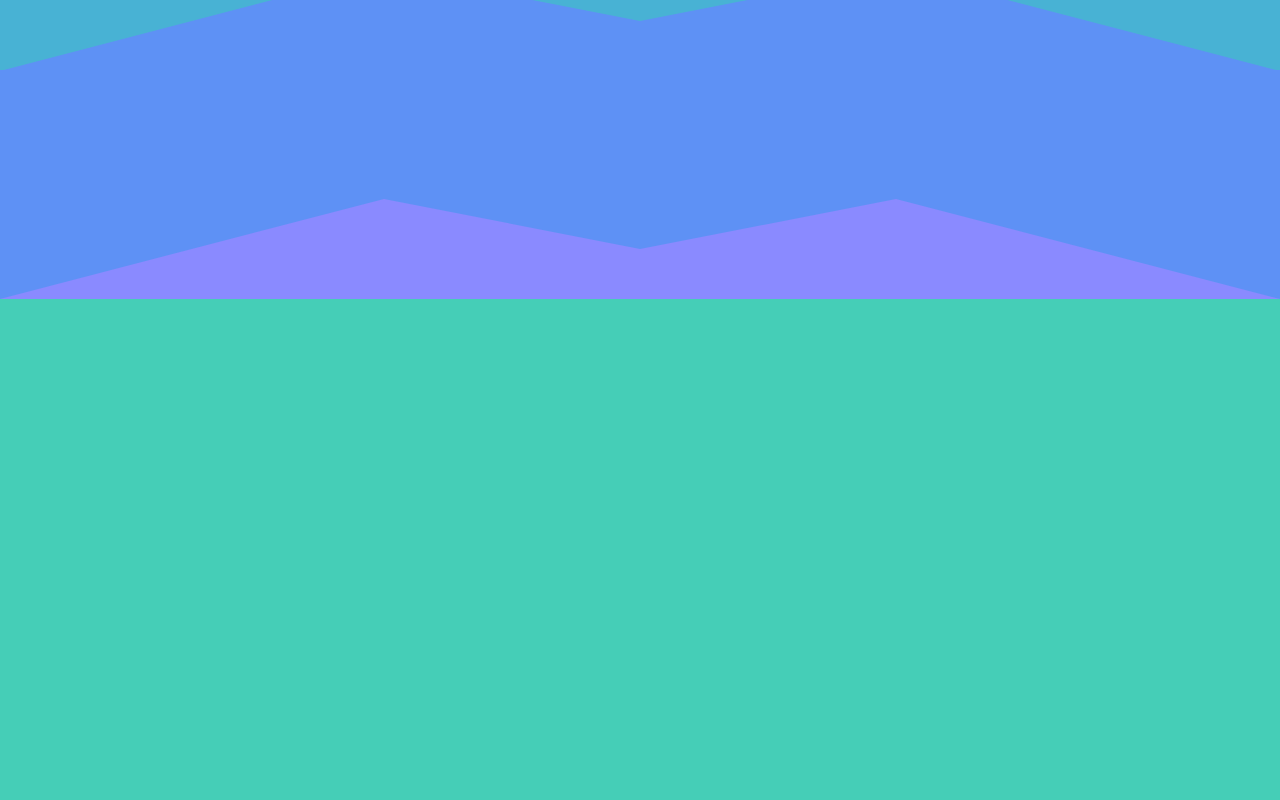
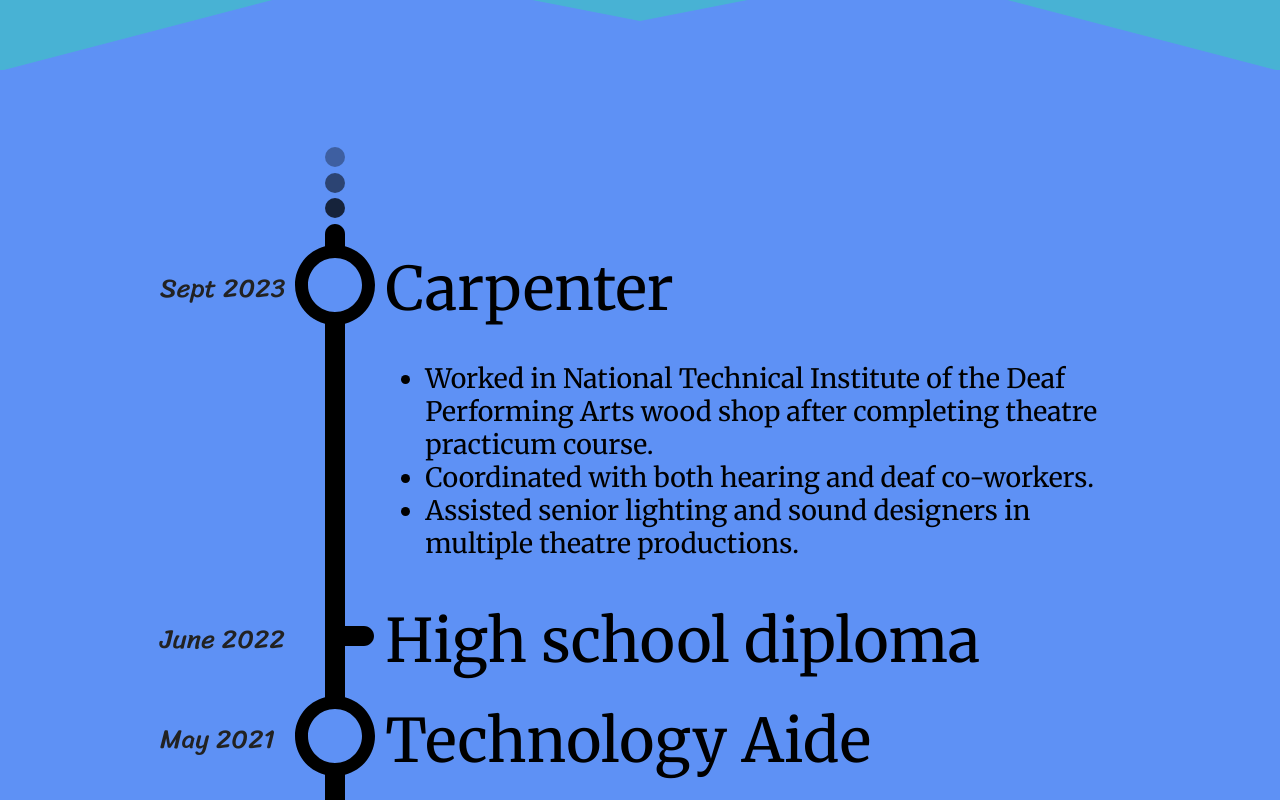
Before and after one commit to mroley1/Personal-Website, a Next.js app: page / in a window 1280 px wide. Shown: the part 1220-2020 px from the top of the page. Before the commit the page ends 1519 px from the top, so only its background shows below. Built offline with nearby package versions, Linux system fonts and the light colour scheme.

Commit message:
finish experience

```diff
--- a/src/app/page.js
+++ b/src/app/page.js
@@ -24,6 +24,9 @@ const summaryData = [
 ]
 
 const experienceData = [
+  {
+    type: "start"
+  },
   {
     type: "entry",
     date: "Sept 2023",
@@ -57,11 +60,14 @@ const experienceData = [
     points: [
       "Solved technology and connection issues for students and faculty, maintain and repair equipment."
     ]
+  },
+  {
+    type: "end"
   }
 ]
 
 function * iter() {
-  var i = 0;
+  var i = 1;
   while (true) {
     yield i++;
   }
@@ -125,10 +131,81 @@ export function Summary() {
 }
 
 export function Experience() {
+  let keyGen = iter();
+  let rowGen = iter();
+  function drawSection(element) {
+    switch (element.type) {
+      case "start": return TimelineStart(element);
+      case "entry": return TimelineEntry(element);
+      case "note": return TimelineNote(element);
+      case "end": return TimelineEnd(element);
+    }
+  }
+  function TimelineStart() {
+    let row = rowGen.next().value;
+    return (
+      <div key={keyGen.next().value} style={{width: "100px", height: "100px", gridArea: row+" / 2 / "+(row+1)+" / 3"}}>
+        <Image src="/assets/timeline_svgs/timeline_beg.svg" width={100} height={100} alt='Timeline beginning' />
+      </div>
+    )
+  }
+  function TimelineEntry(element) {
+    let row1 = rowGen.next().value;
+    let row2 = rowGen.next().value;
+    let pointKeyGen = iter();
+    return (
+      <>
+        <div key={keyGen.next().value} style={{height: "100px", width: "min-content", gridArea: row1+" / 1 / "+(row1+1)+" / 2", textAlign: "right", fontSize: "20pt", fontFamily: "var(--font-sriracha)", color: "rgb(34, 34, 34)", whiteSpace: "nowrap", lineHeight: "100px"}}>
+          <span style={{display: "inline-block", verticalAlign: "middle"}}>{element.date}</span>
+        </div>
+        <div key={keyGen.next().value} style={{width: "100px", height: "100px", gridArea: row1+" / 2 / "+(row1+1)+" / 3"}}>
+          <Image src="/assets/timeline_svgs/timeline_entry.svg" width={100} height={100} alt='Timeline entry' />
+        </div>
+        <div key={keyGen.next().value} style={{height: "100px", width: "min-content", gridArea: row1+" / 3 / "+(row1+1)+" / 4", textAlign: "left", fontSize: "45pt", fontFamily: "var(--font-merriweather)", whiteSpace: "nowrap", lineHeight: "100px"}}>
+          <span style={{display: "inline-block", verticalAlign: "middle"}}>{element.title}</span>
+        </div>
+
+        <div key={keyGen.next().value} style={{width: "100px", gridArea: row2+" / 2 / "+(row2+1)+" / 3"}}>
+          <svg style={{width: "100px", height: "100%"}}viewbox="0 0 100 100" preserveAspectRatio="none" viewBox="0 0 100 100" fill="none" xmlns="http://www.w3.org/2000/svg">
+            <rect x="40" width="20" height="100" fill="black"/>
+          </svg>
+        </div>
+        <div key={keyGen.next().value} style={{height: "100%", gridArea: row2+" / 3 / "+(row2+1)+" / 4", textAlign: "left", fontSize: "45pt", fontFamily: "var(--font-merriweather)", lineHeight: "100px"}}>
+          <ul style={{fontSize: "20pt", fontFamily: "var(--font-merriweather)", lineHeight: "normal"}}>
+            {element.points.map(el => <li key={pointKeyGen.next().value}>{el}</li>)}
+          </ul>
+        </div>
+      </>
+    )
+  }
+  function TimelineNote(element) {
+    let row = rowGen.next().value;
+    return (
+      <>
+        <div key={keyGen.next().value} style={{height: "100px", width: "min-content", gridArea: row+" / 1 / "+(row+1)+" / 2", textAlign: "right", fontSize: "20pt", fontFamily: "var(--font-sriracha)", color: "rgb(34, 34, 34)", whiteSpace: "nowrap", lineHeight: "100px"}}>
+          <span style={{display: "inline-block", verticalAlign: "middle"}}>{element.date}</span>
+        </div>
+        <div key={keyGen.next().value} style={{width: "100px", height: "100px", gridArea: row+" / 2 / "+(row+1)+" / 3"}}>
+          <Image src="/assets/timeline_svgs/timeline_note.svg" width={100} height={100} alt='Timeline note' />
+        </div>
+        <div key={keyGen.next().value} style={{height: "100px", width: "min-content", gridArea: row+" / 3 / "+(row+1)+" / 4", textAlign: "left", fontSize: "45pt", fontFamily: "var(--font-merriweather)", whiteSpace: "nowrap", lineHeight: "100px"}}>
+          <span style={{display: "inline-block", verticalAlign: "middle"}}>{element.title}</span>
+        </div>
+      </>
+    )
+  }
+  function TimelineEnd() {
+    let row = rowGen.next().value;
+    return (
+      <div key={keyGen.next().value} style={{width: "100px", height: "100px", gridArea: row+" / 2 / "+(row+1)+" / 3"}}>
+        <Image src="/assets/timeline_svgs/timeline_end.svg" width={100} height={100} alt='Timeline end' />
+      </div>
+    )
+  }
   return (
     <div style={{width: "100%", margin: "0px 0px -1px 0px", backgroundColor: "var(--main-colors-2)", display: "flex", justifyContent: "center"}}>
       <div className={styles.timeline_container}>
-
+        {experienceData.map(el => drawSection(el))}
     </div>
   </div>
   )
--- a/src/app/page.module.css
+++ b/src/app/page.module.css
@@ -23,7 +23,7 @@
 .body {font-family: var(--font-merriweather); position: relative;}
 .list {padding-left: 15px; margin-top: 10px;}
 
-.timeline_container {display: grid; position: relative; width: min-content; min-width: 75%; margin: 50px 0px 50px 0px; padding: 15px;}
+.timeline_container {display: grid; grid: none / min-content 100px auto; position: relative; width: 75%; min-width: 75%; margin: 50px 0px 50px 0px; padding: 15px;}
 
 .skills_container {display: flex; width: 840px; left: calc(50% - 420px); position: relative; margin: 70px 0px 70px 0px; flex-wrap: wrap; padding: 15px; flex-direction: column;}
 .skills_skill {width: min-content; display: flex; margin: 10px 0px 10px 0px; background-color: var(--main-colors-4); border-radius: 25px; padding: 20px 35px 20px 35px; box-shadow: 0px 4px 4px rgba(0, 0, 0, 0.25);}
```
